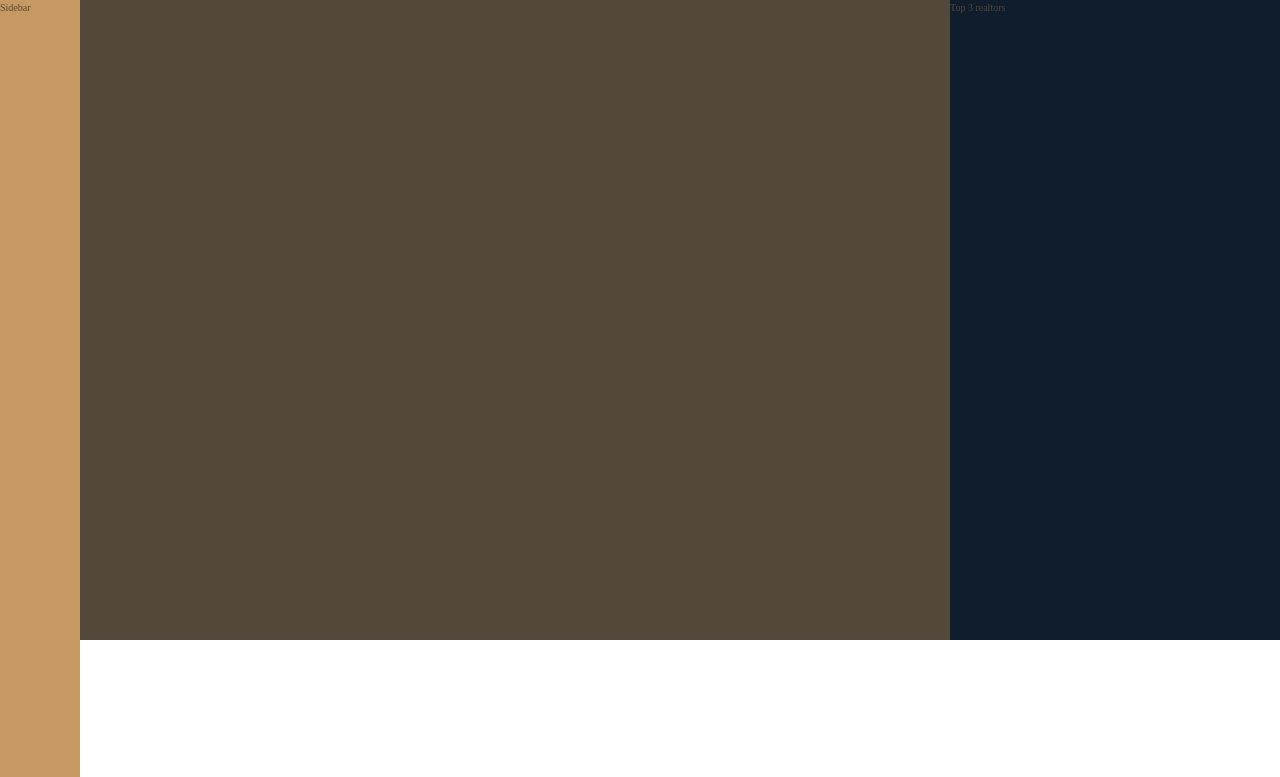
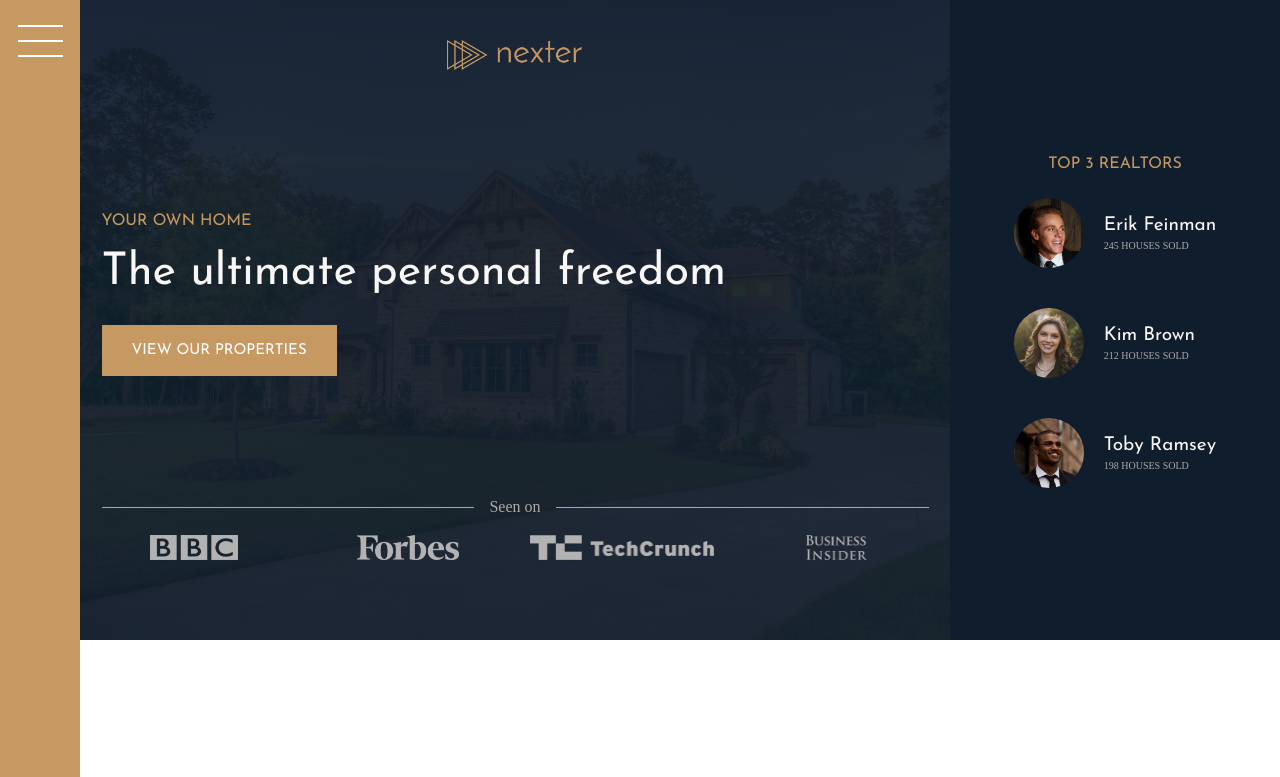
Before and after one commit to AlinaCosta/Grid-Project-Github, a website: page index.html in a window 1280 px wide. Shown: the top 777 px of the page. Drawn offline with Linux system fonts and the light colour scheme.

Commit message:
created sidebar, header and realtors sections

```diff
--- a/index.html
+++ b/index.html
@@ -15,9 +15,44 @@
     <title>nexter &mdash; your home, your freedom</title>
   </head>
   <body class="container">
-    <div class="sidebar">Sidebar</div>
-    <header class="header">Header</header>
-    <div class="realtors">Top 3 realtors</div>
+    <div class="sidebar">
+      <button class="nav-btn"></button>
+    </div>
+    <header class="header">
+      <img src="img/logo.png" alt="Nexter logo" class="header__logo" />
+      <h3 class="heading-3">Your own home</h3>
+      <h1 class="heading-1">The ultimate personal freedom</h1>
+      <button class="btn header__btn">View our properties</button>
+      <div class="header__seenon-text">Seen on</div>
+      <div class="header__seenon-logos">
+        <img src="img/logo-bbc.png" alt="Seen on logo 1" />
+        <img src="img/logo-forbes.png" alt="Seen on logo 2" />
+        <img src="img/logo-techcrunch.png" alt="Seen on logo 3" />
+        <img src="img/logo-bi.png" alt="Seen on logo 4" />
+      </div>
+    </header>
+    <div class="realtors">
+      <h3 class="heading-3">Top 3 Realtors</h3>
+      <div class="realtors__list">
+        <img src="img/realtor-1.jpeg" alt="Realtor 1" class="realtors__img" />
+        <div class="realtors__details">
+          <h4 class="heading-4 heading-4--light">Erik Feinman</h4>
+          <p class="realtors__sold">245 houses sold</p>
+        </div>
+
+        <img src="img/realtor-2.jpeg" alt="Realtor 2" class="realtors__img" />
+        <div class="realtors__details">
+          <h4 class="heading-4 heading-4--light">Kim Brown</h4>
+          <p class="realtors__sold">212 houses sold</p>
+        </div>
+
+        <img src="img/realtor-3.jpeg" alt="Realtor 3" class="realtors__img" />
+        <div class="realtors__details">
+          <h4 class="heading-4 heading-4--light">Toby Ramsey</h4>
+          <p class="realtors__sold">198 houses sold</p>
+        </div>
+      </div>
+    </div>
 
     <section class="features">
       <div class="feature">
--- a/sass/_header.scss
+++ b/sass/_header.scss
@@ -1,4 +1,56 @@
 .header {
-  background-color: $color-grey-dark-1;
+  // background-color: $color-grey-dark-1;
   grid-column: full-start / col-end 6;
+  background-image: linear-gradient(
+      rgba($color-secondary, 0.93),
+      rgba($color-secondary, 0.93)
+    ),
+    url(../img/hero.jpeg);
+  background-size: cover;
+  // background-position: center;
+  padding: 8rem;
+  padding-top: 4rem;
+
+  display: grid;
+  grid-template-rows: 1fr min-content 6rem 1fr;
+  grid-template-columns: max-content;
+  row-gap: 1.5rem;
+  justify-content: center;
+
+  &__logo {
+    height: 3rem;
+    justify-self: center;
+  }
+  &__btn {
+    align-self: start;
+    justify-self: start;
+  }
+
+  &__seenon-text {
+    display: grid;
+    grid-template-columns: 1fr max-content 1fr;
+    column-gap: 1.5rem;
+    align-items: center;
+
+    font-size: 1.6rem;
+    color: $color-grey-light-2;
+
+    &::after,
+    &::before {
+      content: '';
+      height: 1px;
+      display: block;
+      background-color: currentColor;
+    }
+  }
+  &__seenon-logos {
+    display: grid;
+    grid-template-columns: repeat(4, 1fr);
+    column-gap: 3rem;
+    justify-items: center;
+    img {
+      height: 2.5rem;
+      filter: brightness(70%);
+    }
+  }
 }
--- a/sass/_realtors.scss
+++ b/sass/_realtors.scss
@@ -1,4 +1,30 @@
 .realtors {
   background-color: $color-secondary;
   grid-column: col-start 7 / full-end;
+  padding: 3rem;
+
+  display: grid;
+  align-content: center;
+  justify-content: center;
+  justify-items: center;
+  row-gap: 2rem;
+
+  &__list {
+    display: grid;
+    grid-template-columns: min-content max-content;
+    column-gap: 2rem;
+    row-gap: 5vh;
+    align-items: center;
+  }
+
+  &__img {
+    width: 7rem;
+    border-radius: 50%;
+    display: block;
+  }
+  &__sold {
+    text-transform: uppercase;
+    color: $color-grey-light-2;
+    margin-top: -3px;
+  }
 }
--- a/sass/_sidebar.scss
+++ b/sass/_sidebar.scss
@@ -2,4 +2,32 @@
   background-color: $color-primary;
   grid-column: sidebar-start / sidebar-end;
   grid-row: 1 / -1;
+  display: flex;
+  justify-content: center;
 }
+
+.nav-btn {
+  border: none;
+  border-radius: 0;
+
+  background-color: #fff;
+  height: 2px;
+  width: 4.5rem;
+  margin-top: 4rem;
+
+  &::before,
+  &::after {
+    background-color: #fff;
+    height: 2px;
+    width: 4.5rem;
+    content: '';
+    display: block;
+  }
+
+  &::before {
+    transform: translateY(-1.5rem);
+  }
+  &::after {
+    transform: translateY(1.3rem);
+  }
+}
--- a/sass/_typography.scss
+++ b/sass/_typography.scss
@@ -5,6 +5,9 @@
 
 .heading-1 {
   @extend %heading;
+  font-size: 4.5rem;
+  color: $color-grey-light-1;
+  line-height: 1;
 }
 .heading-2 {
   @extend %heading;
```
Also changed, not shown: css/style.css.
